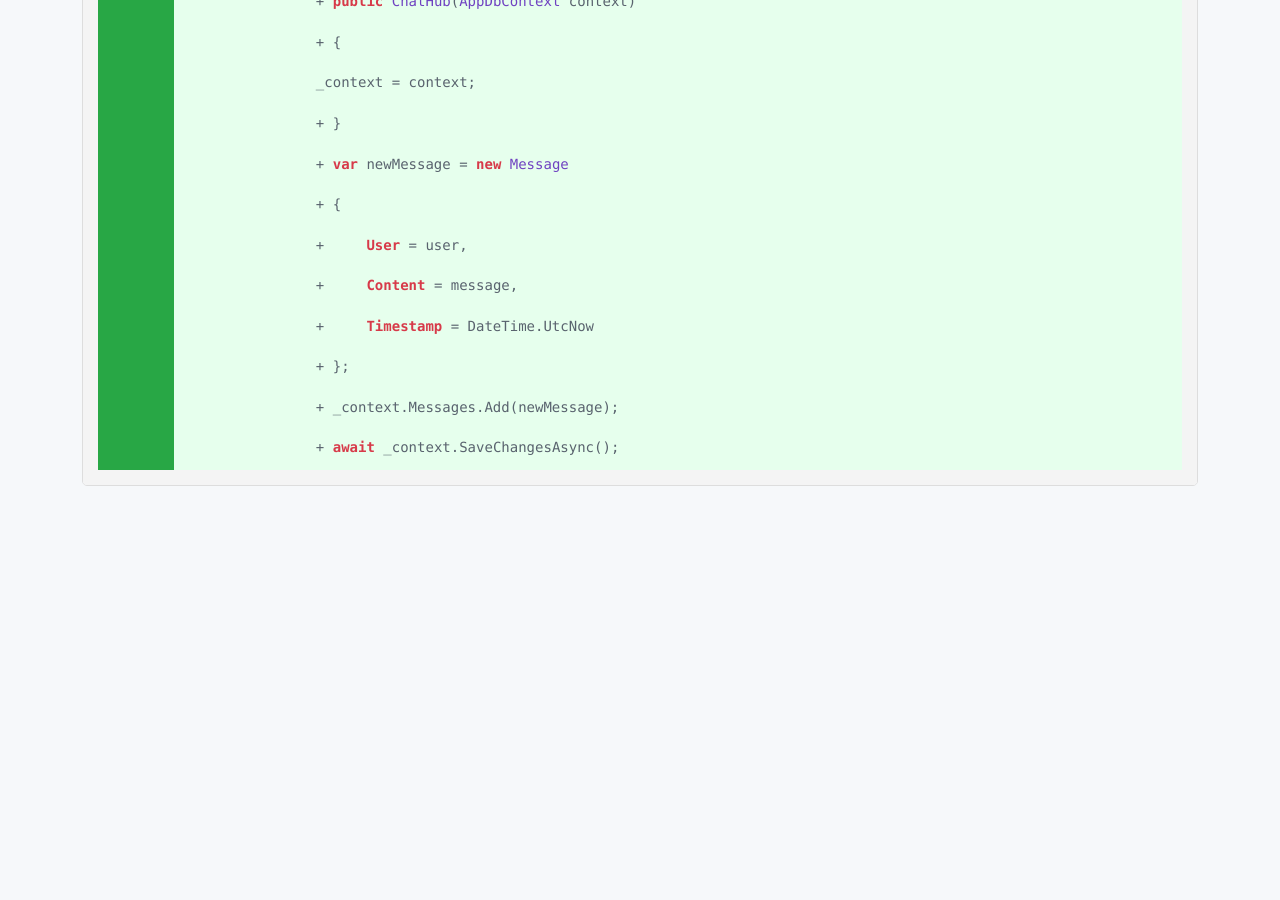
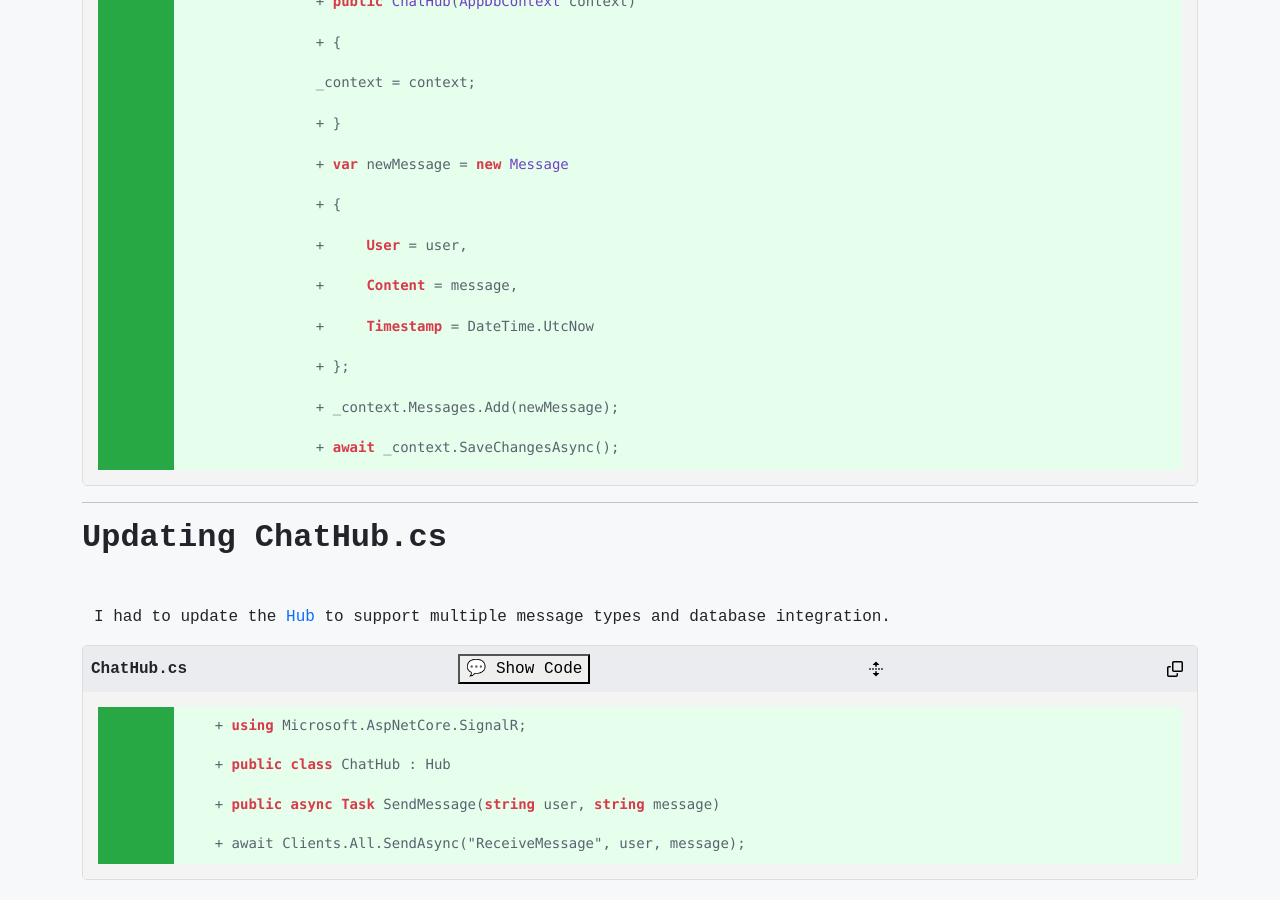
Before and after one commit to JWalshe86/ChatApp, a Jekyll site: the page built from docs/ChatAppPartTwo.md, in a window 1280 px wide and 900 px high, scrolled down 2613 px. Built offline with Jekyll 4.4.1, drawn with Linux system fonts in a browser that asks for light colours; before the commit the page ends 3119 px from its top, so only the background shows below that.

Commit message:
Update ChatAppPartTwo.md

```diff
--- a/docs/ChatAppPartTwo.md
+++ b/docs/ChatAppPartTwo.md
@@ -533,3 +533,110 @@ namespace ChatApp.Models
         <p><strong>📌 `_context = context;`</strong> - Assigns the injected database context to a private variable for use.</p>
     </div>
 </div>
+
+-----
+## **Updating ChatHub.cs**
+
+<div class="container mt-5">
+    <p>
+        I had to update the
+        <span class="text-primary" style="cursor: pointer;" data-bs-toggle="modal" data-bs-target="#hubExplanationModal">
+            Hub
+        </span>
+        to support multiple message types and database integration.
+    </p>
+
+    <!-- Bootstrap Modal for Hub Explanation -->
+    <div class="modal fade" id="hubExplanationModal" tabindex="-1" aria-labelledby="hubExplanationModalLabel" aria-hidden="true">
+        <div class="modal-dialog">
+            <div class="modal-content">
+                <div class="modal-header">
+                    <h5 class="modal-title" id="hubExplanationModalLabel">Understanding SignalR Hubs</h5>
+                    <button type="button" class="btn-close" data-bs-dismiss="modal" aria-label="Close"></button>
+                </div>
+                <div class="modal-body">
+                    A <b>Hub</b> in SignalR is a **central communication point** that allows clients and the server to interact in real-time.
+                    It acts as a **WebSocket-based hub**, managing connections, broadcasting messages, and handling events.
+
+                    <ul>
+                        <li><strong>Handles Client-Server Communication</strong> - Allows real-time messaging between users.</li>
+                        <li><strong>Manages Connections</strong> - Tracks online users and disconnects.</li>
+                        <li><strong>Supports Multiple Message Types</strong> - Like text and image messages.</li>
+                    </ul>
+
+                    **Example Hub Code:**
+                    <pre><code class="language-csharp">
+using Microsoft.AspNetCore.SignalR;
+public class ChatHub : Hub
+{
+    public async Task SendMessage(string user, string message)
+    {
+        await Clients.All.SendAsync("ReceiveMessage", user, message);
+    }
+}
+                    </code></pre>
+
+                    In the updated `ChatHub.cs`, we extended this by allowing **different message types**, integrating a **database context**,
+                    and ensuring messages persist.
+                </div>
+                <div class="modal-footer">
+                    <button type="button" class="btn btn-secondary" data-bs-dismiss="modal">Close</button>
+                </div>
+            </div>
+        </div>
+    </div>
+</div>
+
+<div class="code-block">
+    <div class="code-header">
+        <span class="code-filename">ChatHub.cs</span>
+
+        <!-- Toggle Button -->
+        <button class="toggle-button" id="toggleButton">💬 Show Code</button>
+
+        <button class="expand-button" aria-label="Expand all lines: ChatHub.cs">
+            <svg aria-hidden="true" class="octicon unfold-icon" viewBox="0 0 16 16" width="16" height="16" fill="currentColor">
+                <path d="m8.177.677 2.896 2.896a.25.25 0 0 1-.177.427H8.75v1.25a.75.75 0 0 1-1.5 0V4H5.104a.25.25 0 0 1-.177-.427L7.823.677a.25.25 0 0 1 .354 0ZM7.25 10.75a.75.75 0 0 1 1.5 0V12h2.146a.25.25 0 0 1 .177.427l-2.896 2.896a.25.25 0 0 1-.354 0l-2.896-2.896A.25.25 0 0 1 5.104 12H7.25v-1.25Zm-5-2a.75.75 0 0 0 0-1.5h-.5a.75.75 0 0 0 0 1.5h.5ZM6 8a.75.75 0 0 1-.75.75h-.5a.75.75 0 0 1 0-1.5h.5A.75.75 0 0 1 6 8Zm2.25.75a.75.75 0 0 0 0-1.5h-.5a.75.75 0 0 0 0 1.5h.5ZM12 8a.75.75 0 0 1-.75.75h-.5a.75.75 0 0 1 0-1.5h.5A.75.75 0 0 1 12 8Zm2.25.75a.75.75 0 0 0 0-1.5h-.5a.75.75 0 0 0 0 1.5h.5Z"></path>
+            </svg>
+        </button>
+
+        <button class="copy-button" aria-label="Copy code">
+            <svg aria-hidden="true" focusable="false" class="octicon octicon-copy" viewBox="0 0 16 16" width="16" height="16" fill="currentColor">
+                <path d="M0 6.75C0 5.784.784 5 1.75 5h1.5a.75.75 0 0 1 0 1.5h-1.5a.25.25 0 0 0-.25.25v7.5c0 .138.112.25.25.25h7.5a.25.25 0 0 0 .25-.25v-1.5a.75.75 0 0 1 1.5 0v1.5A1.75 1.75 0 0 1 9.25 16h-7.5A1.75 1.75 0 0 1 0 14.25Z"></path>
+                <path d="M5 1.75C5 .784 5.784 0 6.75 0h7.5C15.216 0 16 .784 16 1.75v7.5A1.75 1.75 0 0 1 14.25 11h-7.5A1.75 1.75 0 0 1 5 9.25Zm1.75-.25a.25.25 0 0 0-.25.25v7.5c0 .138.112.25.25.25h7.5a.25.25 0 0 0 .25-.25v-7.5a.25.25 0 0 0-.25-.25Z"></path>
+            </svg>
+        </button>
+    </div>
+
+    <!-- Code View (Default) -->
+    <div id="code-tab" class="tab-content active" style="display:block;">
+        <div class="code-container">
+            <pre class="updated-code language-csharp"><code>
+<span class="added-line tooltip-container">
+    <span class="tooltip-trigger">+ <span class="hljs-keyword">using</span> Microsoft.AspNetCore.SignalR;
+        <span class="tooltip">Imports SignalR for real-time communication.</span>
+    </span>
+</span>
+
+<span class="added-line tooltip-container">
+    <span class="tooltip-trigger">+ <span class="hljs-keyword">public class</span> ChatHub : Hub
+        <span class="tooltip">Defines the ChatHub class, which extends SignalR Hub for real-time messaging.</span>
+    </span>
+</span>
+
+<span class="added-line tooltip-container">
+    <span class="tooltip-trigger">+ <span class="hljs-keyword">public async Task</span> SendMessage(<span class="hljs-keyword">string</span> user, <span class="hljs-keyword">string</span> message)
+        <span class="tooltip">Handles sending messages between clients.</span>
+    </span>
+</span>
+
+<span class="added-line tooltip-container">
+    <span class="tooltip-trigger">+ await Clients.All.SendAsync("ReceiveMessage", user, message);
+        <span class="tooltip">Broadcasts the message to all connected clients.</span>
+    </span>
+</span>
+
+</code></pre>
+        </div>
+    </div>
+</div>
```
